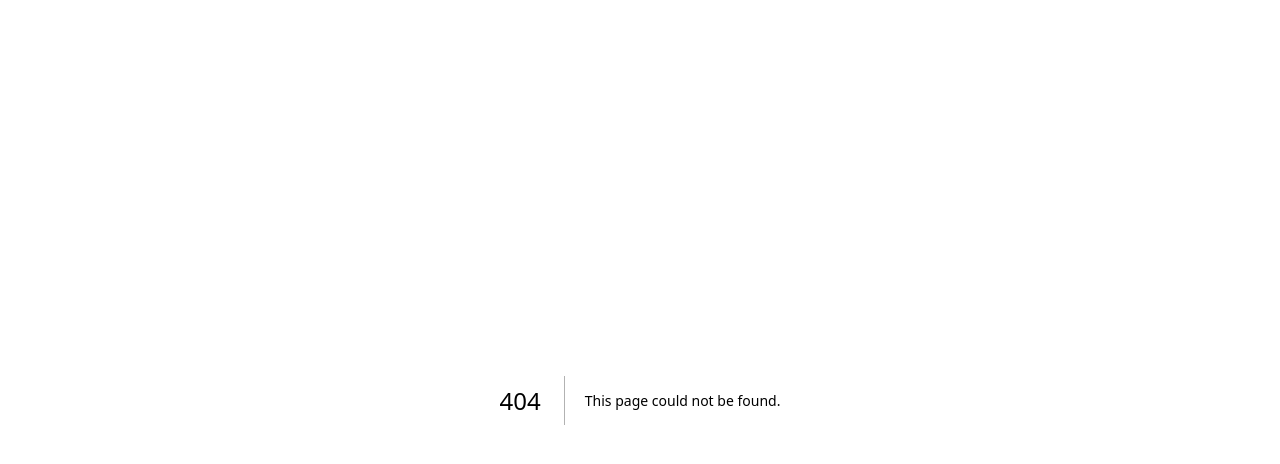
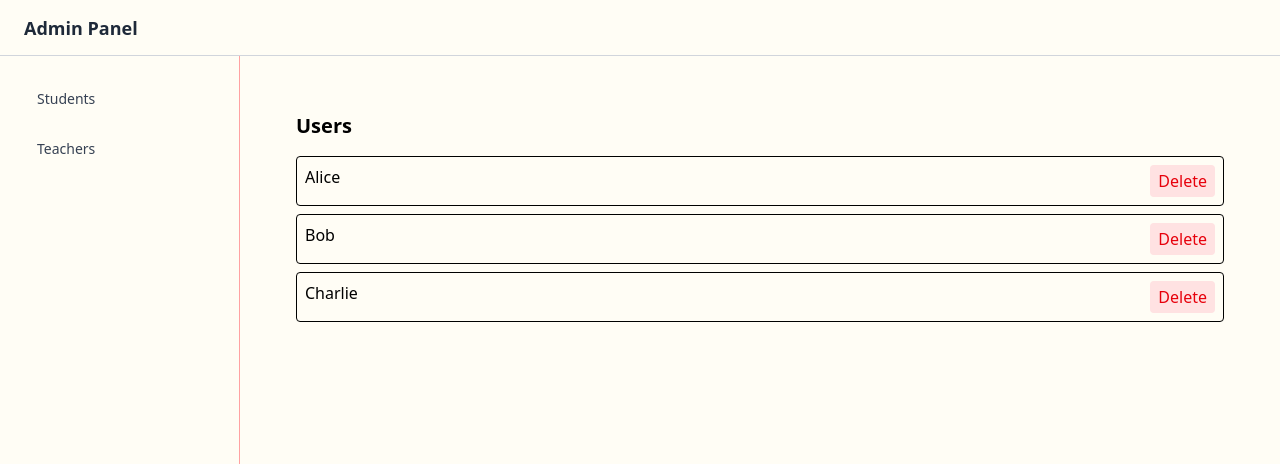
Before and after one commit to maksymrozvodovskyi/admin-panel, a Next.js app: page /dashboard/users in a window 1280 px wide. Before the commit this address had no page. Shown: the top 464 px of the page. Built offline with nearby package versions, Linux system fonts and the light colour scheme.

Commit message:
feat: implement optimistic UI update for user deletion

```diff
--- /dev/null
+++ b/app/api/users/route.ts
@@ -0,0 +1,20 @@
+import { NextResponse } from 'next/server'
+
+let users = [
+	{ id: 1, name: 'Alice' },
+	{ id: 2, name: 'Bob' },
+	{ id: 3, name: 'Charlie' },
+]
+
+const delay = (ms: number) => new Promise(res => setTimeout(res, ms))
+
+export async function GET() {
+	return NextResponse.json(users)
+}
+
+export async function DELETE(req: Request) {
+	const { id } = await req.json()
+	await delay(5000)
+	users = users.filter(u => u.id !== id)
+	return NextResponse.json({ success: true })
+}
--- /dev/null
+++ b/app/dashboard/users/page.tsx
@@ -0,0 +1,55 @@
+'use client'
+
+import { useState, useOptimistic, startTransition } from 'react'
+import { deleteUserRequest } from '@/lib/api/users'
+
+export default function UsersPage() {
+	const [users, setUsers] = useState([
+		{ id: 1, name: 'Alice' },
+		{ id: 2, name: 'Bob' },
+		{ id: 3, name: 'Charlie' },
+	])
+
+	const [optimisticUsers, removeUserOptimistic] = useOptimistic(users, (state, id: number) =>
+		state.filter(u => u.id !== id)
+	)
+
+	async function handleDelete(id: number) {
+		startTransition(() => removeUserOptimistic(id))
+
+		startTransition(async () => {
+			try {
+				const res = await deleteUserRequest(id)
+				if (res.success) {
+					setUsers(prev => prev.filter(u => u.id !== id))
+				} else {
+					throw new Error('Server error')
+				}
+			} catch (err) {
+				setUsers(prev => {
+					const deleted = users.find(u => u.id === id)
+					return deleted ? [...prev, deleted] : prev
+				})
+			}
+		})
+	}
+
+	return (
+		<div className='p-6'>
+			<h2 className='text-xl font-semibold mb-4'>Users</h2>
+			<ul className='space-y-2'>
+				{optimisticUsers.map(u => (
+					<li key={u.id} className='flex justify-between border p-2 rounded transition'>
+						<span>{u.name}</span>
+						<button
+							onClick={() => handleDelete(u.id)}
+							className='bg-red-100 text-red-600 px-2 py-1 rounded hover:bg-red-200'
+						>
+							Delete
+						</button>
+					</li>
+				))}
+			</ul>
+		</div>
+	)
+}
--- /dev/null
+++ b/lib/api/users.ts
@@ -0,0 +1,6 @@
+import { api } from './api'
+
+export const deleteUserRequest = async (id: number) => {
+	const res = await api.delete(`/users`, { data: { id } })
+	return res.data
+}
```
